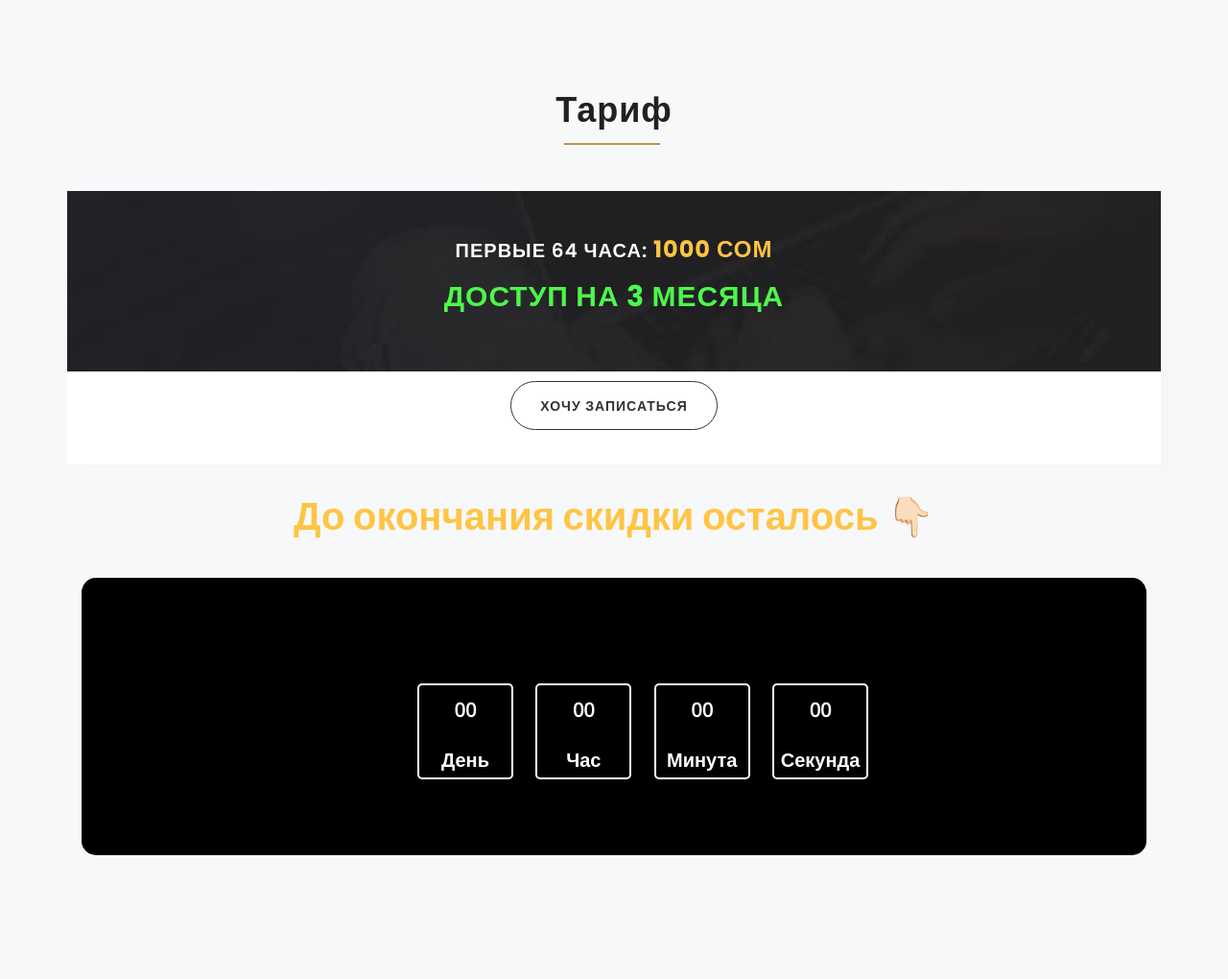
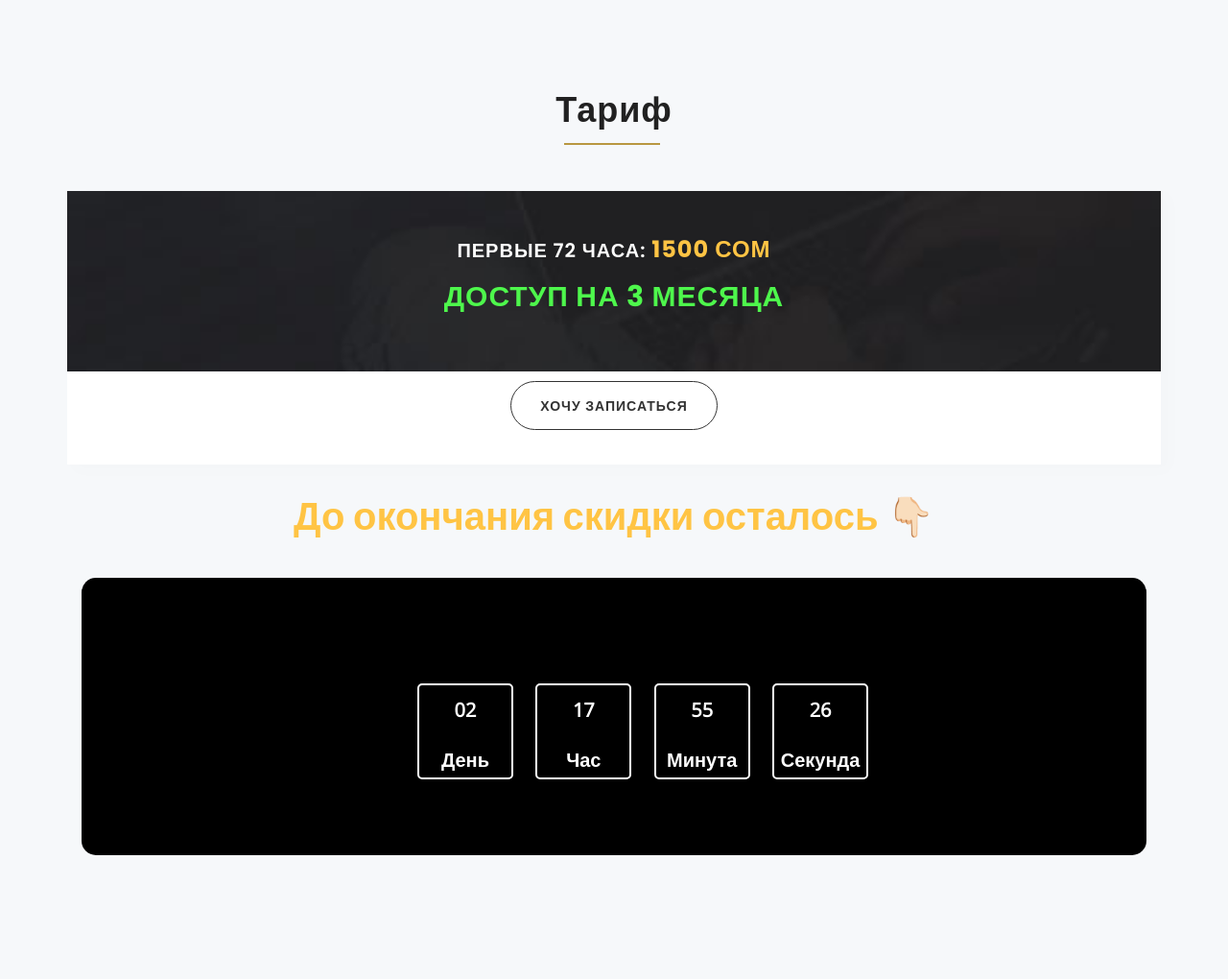
Before and after one commit to Toktorov/Mobilograf, a Django app: page / in a window 1280 px wide. Shown: the part 2689-3709 px from the top of the page at 96% size. Run offline with Django 3.2, Linux system fonts and the light colour scheme; parts of the project's set-up code (start-up, migrations or seed data) failed here and were passed over; some libraries are stand-ins or nearby versions; some web fonts are replaced.

Commit message:
edit timer

```diff
--- a/templates/tarif.html
+++ b/templates/tarif.html
@@ -11,7 +11,7 @@
                 <!-- Start: pricing-box 3 -->
                 <div class="pricing-box">
                     <div class="pricing_heading">
-                        <h4>Первые 64 часа: <span class="gradient">1000 сом</span></h4>
+                        <h4>Первые 72 часа: <span class="gradient">1500 сом</span></h4>
                         <!-- <h4>17-20 сентября:<span class="gradient">1990 сом</span> </h4>
                         <h4>20 сентября: <span class="gradient">3990 сом</span></h4> -->
                         <h4>  <span style="color: #4ef74c; font-weight: bold; font-size: 30px;">доступ на 3 месяца</span></h4>
@@ -35,7 +35,7 @@
             <div class="content">
                 <div class="container wow fadeInUp delay-03s animated" style="visibility: visible;">
                   <div class="row">
-                    <div id="countdown" data-wow-delay=".3s" data-date="Sep 15, 2021 00:00:00"></div>
+                    <div id="countdown" data-wow-delay=".3s" data-date="Sep 18, 2021 00:00:00"></div>
                   </div>
                 </div>
             </div>
```
